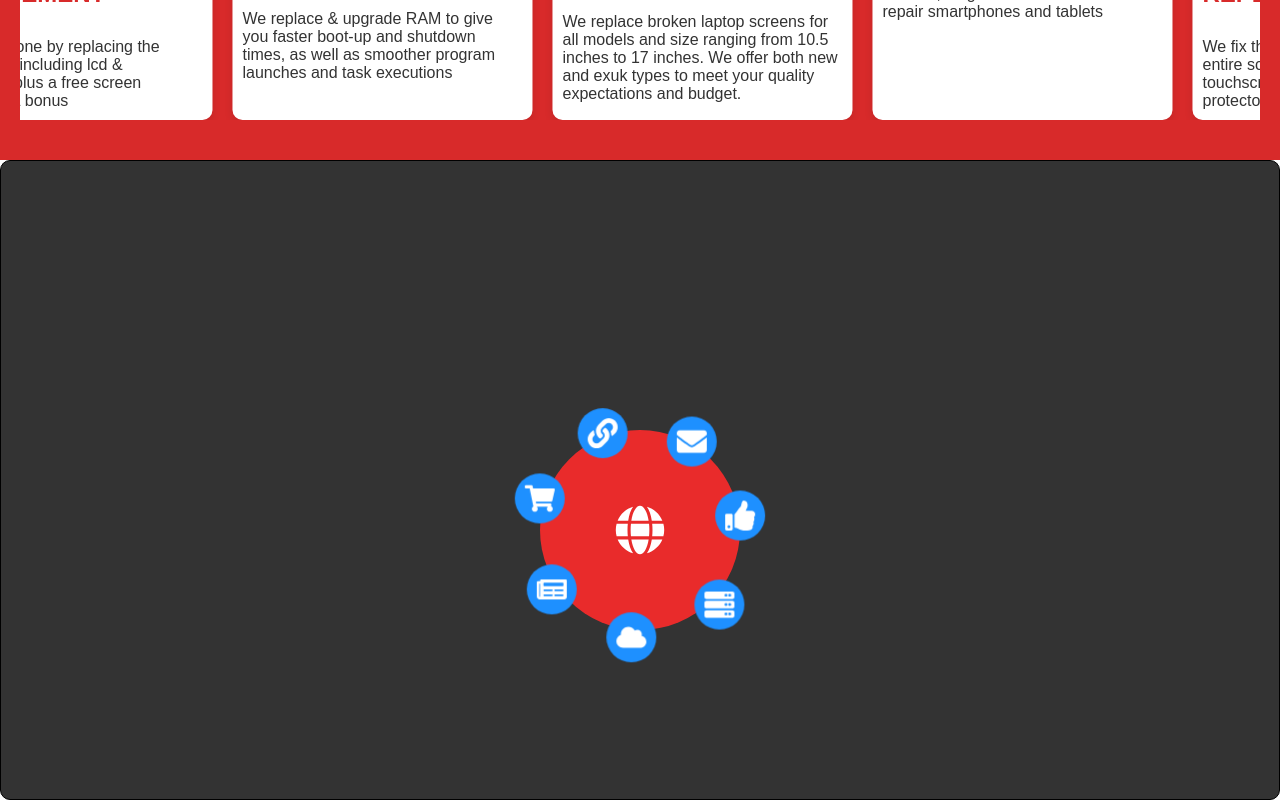
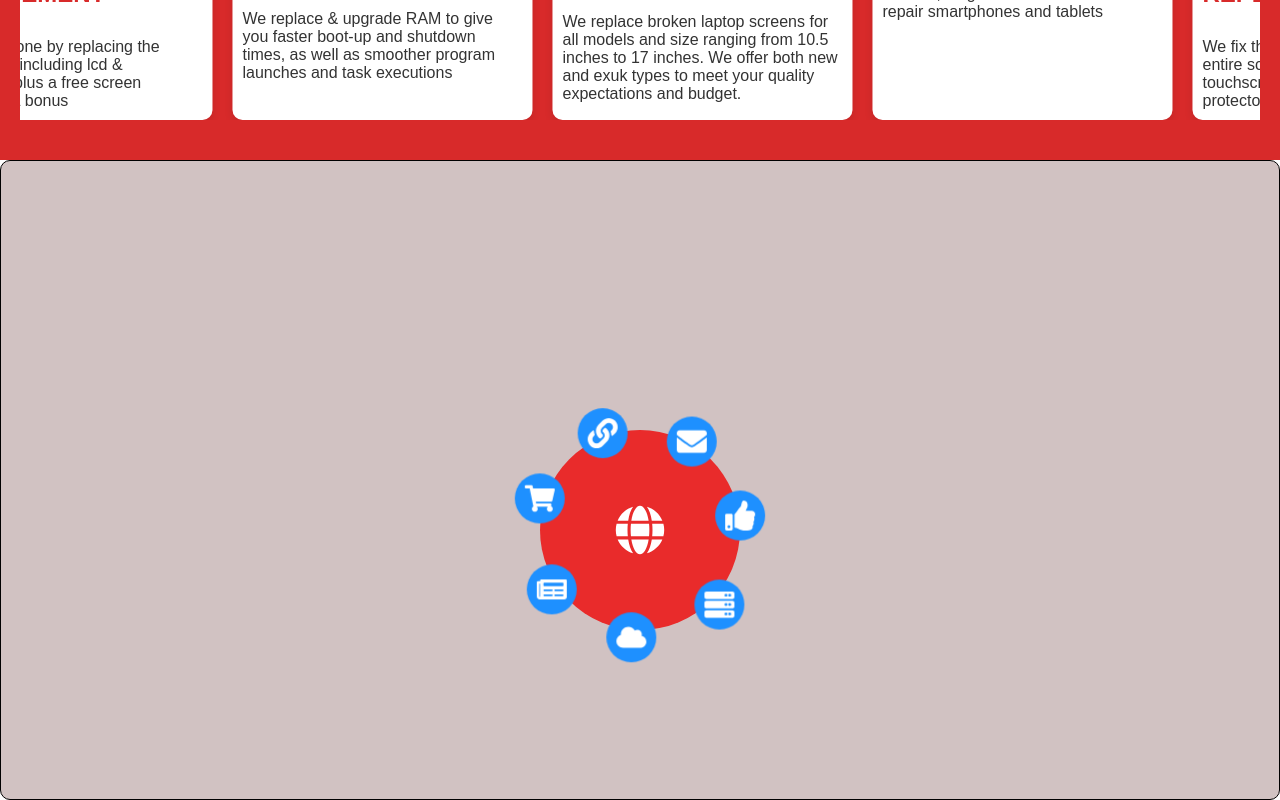
Before and after one commit to mosesgitonga/Admax, a React (Vite) app in the folder admax-app/: page / in a window 1280 px wide. Shown: the part 1207-2007 px from the top of the page. Built offline with nearby package versions, Linux system fonts and the light colour scheme.

Commit message:
some changes

```diff
--- a/admax-app/src/components/internetTheme.css
+++ b/admax-app/src/components/internetTheme.css
@@ -5,7 +5,7 @@
   margin: auto;
   padding-top: 100px;
   border: 1px solid #000000;
-  background-color: #333;
+  background-color: #d1c2c2;
   border-radius: 10px;
   display: flex;
   justify-content: center;
```
